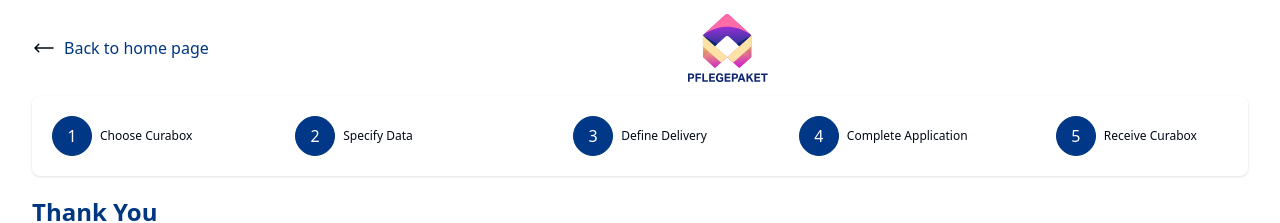
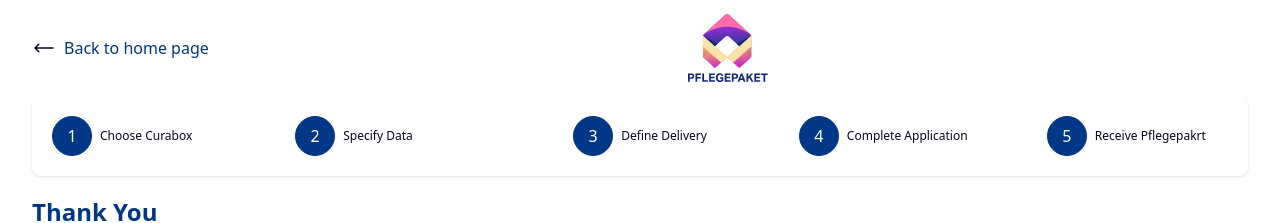
Before and after one commit to devnavinn/medical-eccom, a React (Vite) app: page /thank-you in a window 1280 px wide. Shown: the top 223 px of the page. Built offline with nearby package versions, Linux system fonts and the light colour scheme; no server answers.

Commit message:
navbar design

```diff
--- a/src/components/ProgressStep.jsx
+++ b/src/components/ProgressStep.jsx
@@ -58,7 +58,7 @@ const ProgressStep = () => {
             <div className={`flex justify-center items-center `}>
                 {/* <Link to="/thank-you" className="flex flex-row items-center"> */}
                 <div className={`shrink-0 w-10 h-10 rounded-full flex justify-center items-center border border-[#003780] ${getBackgroundColor(5)}`}>5</div>
-                <span className="ml-2 text-xs hidden sm:block">Receive Curabox</span>
+                <span className="ml-2 text-xs hidden sm:block">Receive Pflegepakrt</span>
                 {/* </Link> */}
 
             </div>
--- a/src/components/layout/Navbar.jsx
+++ b/src/components/layout/Navbar.jsx
@@ -13,7 +13,7 @@ const Navbar = () => {
                     <h1 className="text-base font-medium text-[#003780]">Back to home page</h1>
                 </Link>
                 <img src={logo} alt="Logo" className="w-20 h-20" />
-                <div />
+                <div className='md:block hidden' />
             </nav>
         </header>
     )
--- a/src/pages/ContactDetails/ContactDetails.jsx
+++ b/src/pages/ContactDetails/ContactDetails.jsx
@@ -23,7 +23,7 @@ const FormSchema = z.object({
     firstName: z.string().nonempty(),
     lastName: z.string().nonempty(),
     email: z.string().email(),
-    phone: z.string().nonempty(),
+    phone: z.string().nonempty().regex(/^\+49\d{10}$/, { message: 'Invalid Zerman phone number format' }),
     insuranceType: z.string().nonempty(),
     dataProtection: z.boolean(),
 
```
